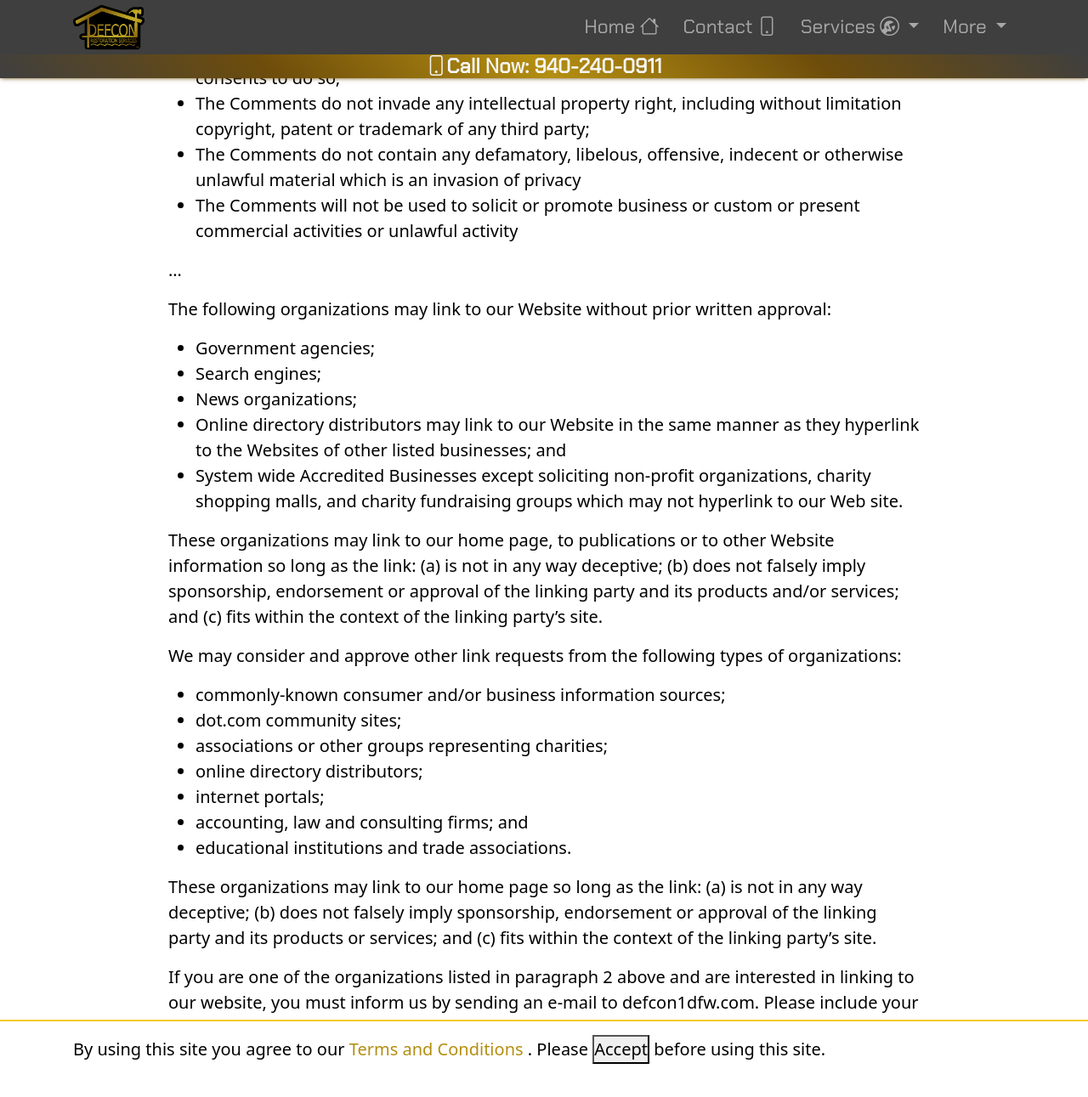
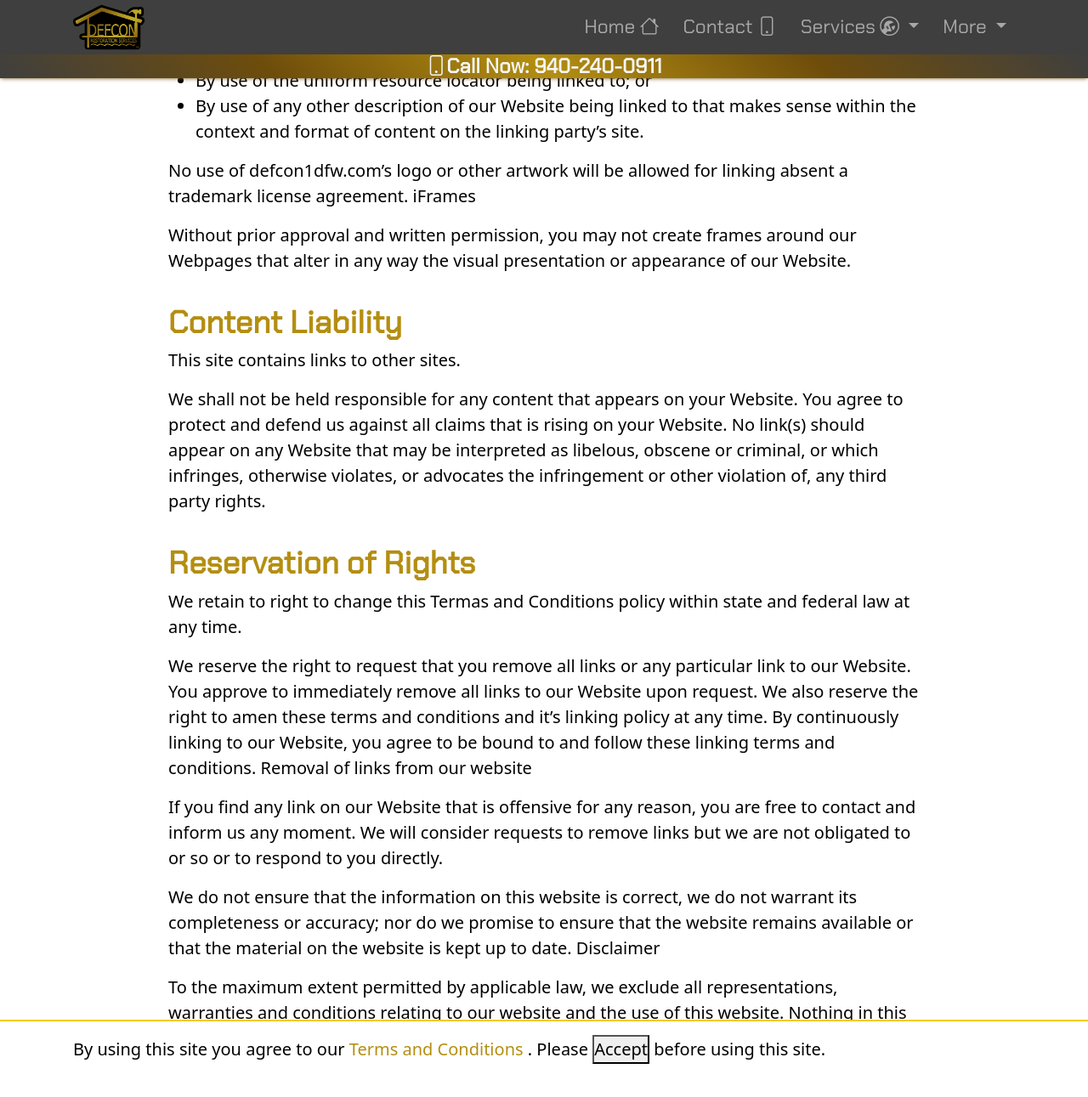
Before and after one commit to defcon1dfw/defcon1dfw.github.io, a Jekyll site: the page built from legal/terms-and-conditions.md, in a window 1280 px wide and 1400 px high, scrolled down 913 px. Shown: the top 1291 px of the window at 85% size. Built offline with Jekyll 4.4.1, drawn with Linux system fonts in a browser that asks for light colours; nearby versions of some CDN libraries; some of the changed text lies outside the part shown.

Commit message:
feature/04 typos and content updates

```diff
--- a/legal/terms-and-conditions.md
+++ b/legal/terms-and-conditions.md
@@ -5,59 +5,21 @@
 categories: legal
 ---
 
-By accessing this website we assume you accept these terms and conditions. Do not continue to use {{ site.domainName }} if you do not agree to take all of the terms and conditions stated on this page.
+## Definitions
 
 The following terminology applies to these Terms and Conditions, Privacy Statement and Disclaimer Notice and all Agreements: "Client", "You" and "Your" refers to you, the person log on this website and compliant to the Company’s terms and conditions. "The Company", "Ourselves", "We", "Our" and "Us", refers to our Company. "Party", "Parties", or "Us", refers to both the Client and ourselves. All terms refer to the offer, acceptance and consideration of payment necessary to undertake the process of our assistance to the Client in the most appropriate manner for the express purpose of meeting the Client’s needs in respect of provision of the Company’s stated services, in accordance with and subject to, prevailing law of Netherlands. Any use of the above terminology or other words in the singular, plural, capitalization and/or he/she or they, are taken as interchangeable and therefore as referring to same.
 Cookies
 
-We retain to right to change this policy within state and federal law at any time.
+**By accessing this website we assume you accept these terms and conditions. Do not continue to use {{ site.domainName }} if you do not agree to take all of the terms and conditions stated on this page.**
 
-We employ the use of cookies. By accessing {{ site.domainName }}, you agreed to use cookies in agreement with the your site Privacy Policy.
+**We employ the use of cookies. By accessing {{ site.domainName }}, you agreed to use cookies in agreement with the your site Privacy Policy.**
 
-....
-
-You shall not, nor will knowingly enable and/or allow third parties to:
-
+**You shall not, nor will knowingly enable and/or allow third parties to:**
 - Republish material from this site.
 
-...
+## Approved organizations may hyperlink to our Website as follows:
 
-You warrant and represent that:
-
-- You are entitled to post the Comments on our website and have all necessary licenses and consents to do so;
-- The Comments do not invade any intellectual property right, including without limitation copyright, patent or trademark of any third party;
-- The Comments do not contain any defamatory, libelous, offensive, indecent or otherwise unlawful material which is an invasion of privacy
-- The Comments will not be used to solicit or promote business or custom or present commercial activities or unlawful activity
-
-...
-
-The following organizations may link to our Website without prior written approval:
-
-- Government agencies;
-- Search engines;
-- News organizations;
-- Online directory distributors may link to our Website in the same manner as they hyperlink to the Websites of other listed businesses; and
-- System wide Accredited Businesses except soliciting non-profit organizations, charity shopping malls, and charity fundraising groups which may not hyperlink to our Web site.
-
-These organizations may link to our home page, to publications or to other Website information so long as the link: (a) is not in any way deceptive; (b) does not falsely imply sponsorship, endorsement or approval of the linking party and its products and/or services; and (c) fits within the context of the linking party’s site.
-
-We may consider and approve other link requests from the following types of organizations:
-
-- commonly-known consumer and/or business information sources;
-- dot.com community sites;
-- associations or other groups representing charities;
-- online directory distributors;
-- internet portals;
-- accounting, law and consulting firms; and
-- educational institutions and trade associations.
-
-These organizations may link to our home page so long as the link: (a) is not in any way deceptive; (b) does not falsely imply sponsorship, endorsement or approval of the linking party and its products or services; and (c) fits within the context of the linking party’s site.
-
-If you are one of the organizations listed in paragraph 2 above and are interested in linking to our website, you must inform us by sending an e-mail to {{ site.domainName }}. Please include your name, your organization name, contact information as well as the URL of your site, a list of any URLs from which you intend to link to our Website, and a list of the URLs on our site to which you would like to link. Wait 2-3 weeks for a response.
-
-Approved organizations may hyperlink to our Website as follows:
-
-- By use of our corporate name; or
+- By use of our DBA name; or
 - By use of the uniform resource locator being linked to; or
 - By use of any other description of our Website being linked to that makes sense within the context and format of content on the linking party’s site.
 
@@ -65,13 +27,16 @@
 iFrames
 
 Without prior approval and written permission, you may not create frames around our Webpages that alter in any way the visual presentation or appearance of our Website.
-Content Liability
 
-We shall not be hold responsible for any content that appears on your Website. You agree to protect and defend us against all claims that is rising on your Website. No link(s) should appear on any Website that may be interpreted as libelous, obscene or criminal, or which infringes, otherwise violates, or advocates the infringement or other violation of, any third party rights.
-Your Privacy
+## Content Liability
 
-Please read Privacy Policy
-Reservation of Rights
+This site contains links to other sites.
+
+We shall not be held responsible for any content that appears on your Website. You agree to protect and defend us against all claims that is rising on your Website. No link(s) should appear on any Website that may be interpreted as libelous, obscene or criminal, or which infringes, otherwise violates, or advocates the infringement or other violation of, any third party rights.
+
+## Reservation of Rights
+
+We retain to right to change this Termas and Conditions policy within state and federal law at any time.
 
 We reserve the right to request that you remove all links or any particular link to our Website. You approve to immediately remove all links to our Website upon request. We also reserve the right to amen these terms and conditions and it’s linking policy at any time. By continuously linking to our Website, you agree to be bound to and follow these linking terms and conditions.
 Removal of links from our website
@@ -94,6 +59,8 @@
 
 ## Privacy
 
-We will not rent, sell or share your email with any third party. However, we use third party analytics software from Google, Facebook, Ontraport, and Wicked Reports. In some cases, we may place a cookie on your side to enable us to better understand who is visiting our sites and how they use them.
+We use third party analytics software. In some cases, we may place a cookie on your side to enable us to better understand who is visiting our sites and how they use them.
 
 We use cookies to enable you to have a better experience with our content.
+
+Read more about privacy in our Privacy Policy [here]({{ site.urlPrefix }}legal/privacy-policy)
```
Also changed, not shown: about.md (+1 -1 lines), index.md (+2 -2 lines).
